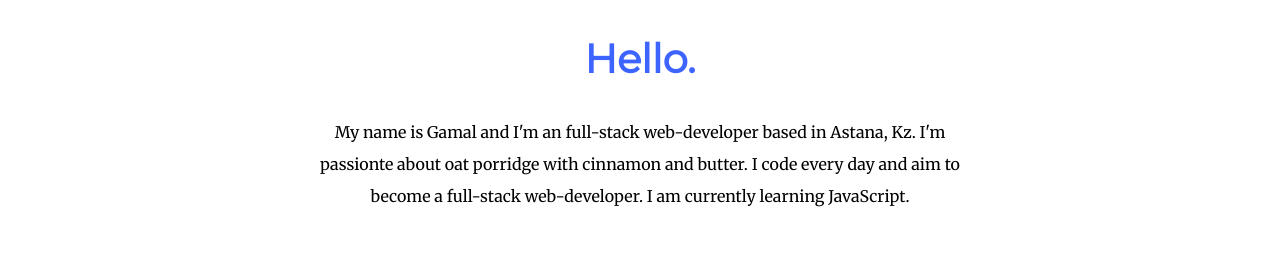
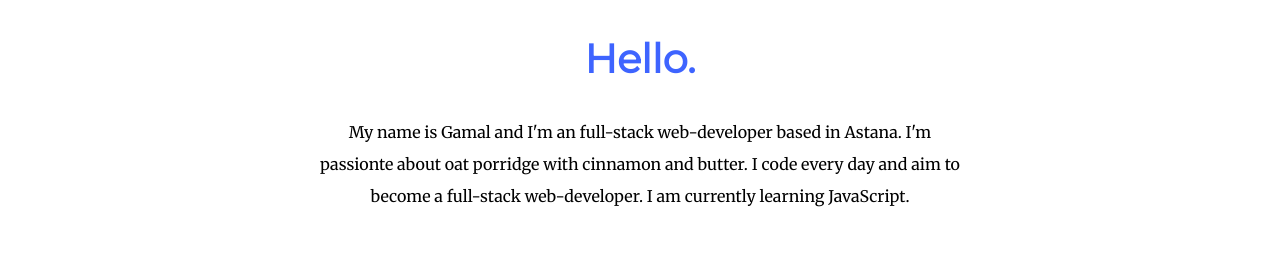
Before and after one commit to CodingGam/CSS-Website, a plain HTML site: page index.html in a window 1280 px wide. Shown: the part 1344-1606 px from the top of the page. Drawn offline with Linux system fonts and the light colour scheme.

Commit message:
Update index.html

```diff
--- a/index.html
+++ b/index.html
@@ -23,7 +23,7 @@
       <div class="profile">
         <img src="images/gam-min.png" class="profile-pic" alt="Gamal profile photo.">
         <h2>Hello.</h2>
-        <p>My name is Gamal and I'm an full-stack web-developer based in Astana, Kz. I'm passionte about oat porridge with cinnamon and butter. I code every day and aim to become a full-stack web-developer. I am currently learning JavaScript.</p>
+        <p>My name is Gamal and I'm an full-stack web-developer based in Astana. I'm passionte about oat porridge with cinnamon and butter. I code every day and aim to become a full-stack web-developer. I am currently learning JavaScript.</p>
       </div>
 
       <div class="line-break">
```
